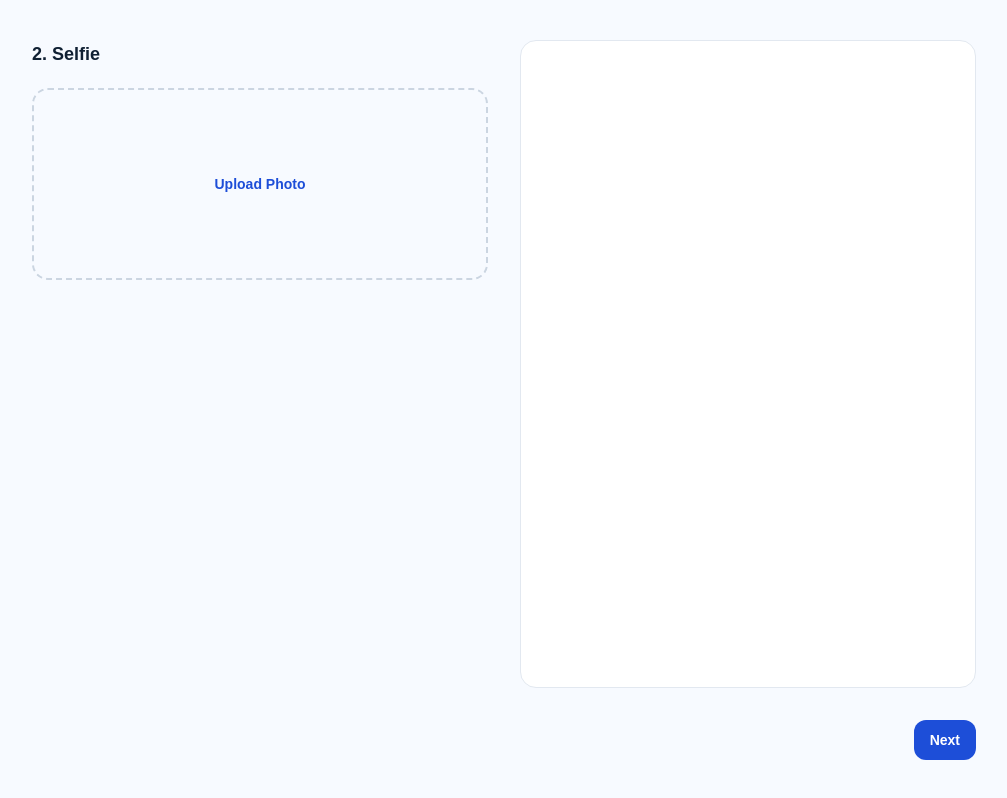
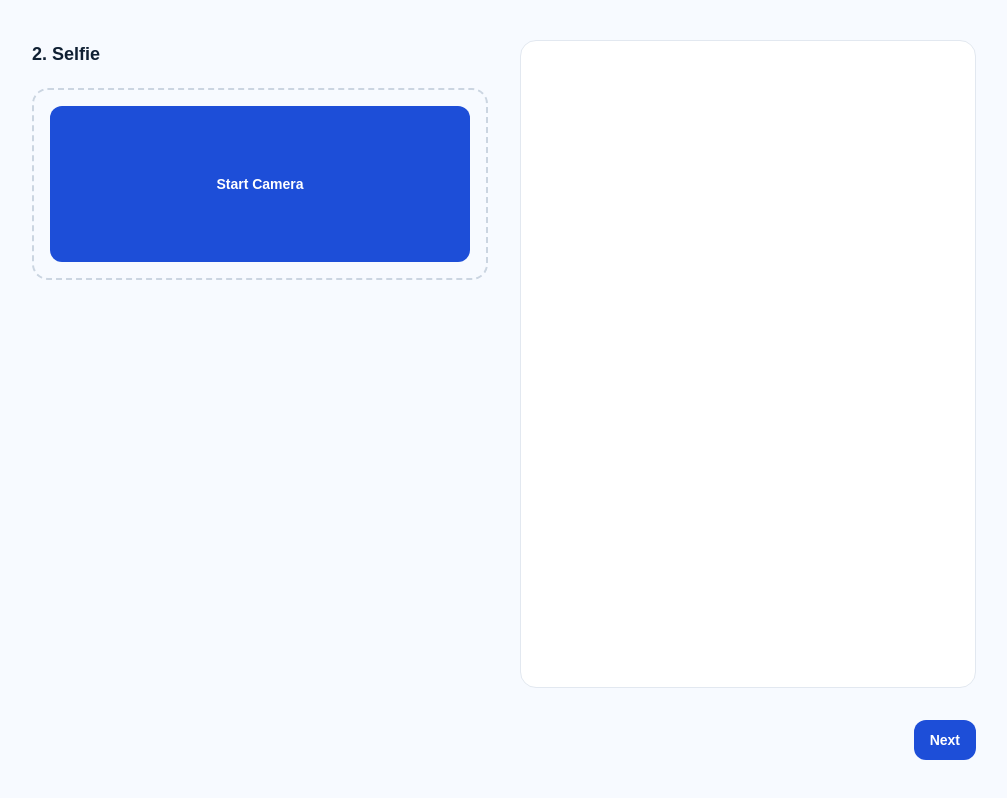
Before and after one commit to techsite39-byte/kyc, a Next.js app: page /selfie in a window 1280 px wide. Shown: the whole page, without its empty margins (136-1143 px from the left). Built offline with nearby package versions, Linux system fonts and the light colour scheme; no server answers.

Commit message:
Refine verification capture and pending result

```diff
--- a/components/customer-flow.tsx
+++ b/components/customer-flow.tsx
@@ -1,7 +1,7 @@
 "use client";
 
 import Link from "next/link";
-import { ChangeEvent, useEffect, useState } from "react";
+import { ChangeEvent, useEffect, useRef, useState } from "react";
 import { Button } from "@/components/ui";
 import { emptyCustomerFlow, readCustomerFlow, writeCustomerFlow, type CustomerFlowState } from "@/lib/customer-flow";
 
@@ -15,37 +15,69 @@ export function BasicInformation() {
     window.location.href = "/upload-proof";
   }
 
-  return <main className="grid min-h-screen place-items-center p-5"><form onSubmit={submit} className="grid w-full max-w-sm gap-5"><label className="grid gap-2 text-sm font-semibold">Name<input className="field" required value={flow.name} onChange={(event) => setFlow({ ...flow, name: event.target.value })} /></label><label className="grid gap-2 text-sm font-semibold">Year<input className="field" value={flow.year} onChange={(event) => setFlow({ ...flow, year: event.target.value })} /></label><label className="grid gap-2 text-sm font-semibold">Email<input className="field" type="email" value={flow.email} onChange={(event) => setFlow({ ...flow, email: event.target.value })} /></label><div className="flex items-center justify-between pt-2"><Link href="/upload-proof" className="text-sm font-semibold text-brand-600">Skip</Link><Button type="submit">Submit</Button></div></form></main>;
+  return <main className="grid min-h-screen place-items-center p-5"><form onSubmit={submit} className="grid w-full max-w-sm gap-5 rounded-2xl border border-slate-200 bg-white p-7 shadow-[0_16px_40px_rgba(15,35,65,.08)]"><label className="grid gap-2 text-sm font-semibold">Name<input className="field transition focus:border-brand-500 focus:ring-2 focus:ring-brand-100" required value={flow.name} onChange={(event) => setFlow({ ...flow, name: event.target.value })} /></label><label className="grid gap-2 text-sm font-semibold">Year<input className="field transition focus:border-brand-500 focus:ring-2 focus:ring-brand-100" value={flow.year} onChange={(event) => setFlow({ ...flow, year: event.target.value })} /></label><label className="grid gap-2 text-sm font-semibold">Email<input className="field transition focus:border-brand-500 focus:ring-2 focus:ring-brand-100" type="email" value={flow.email} onChange={(event) => setFlow({ ...flow, email: event.target.value })} /></label><div className="flex items-center justify-between pt-2"><Link href="/upload-proof" className="text-sm font-semibold text-brand-600">Skip</Link><Button type="submit">Submit</Button></div></form></main>;
 }
 
-function ImageInput({ capture, onChange }: { capture?: "environment" | "user"; onChange: (event: ChangeEvent<HTMLInputElement>) => void }) {
-  return <label className="grid min-h-48 cursor-pointer place-items-center rounded-2xl border-2 border-dashed border-slate-300 p-6 text-center text-sm font-semibold text-brand-600"><span>{capture === "user" ? "Upload Photo" : "Upload Image"}</span><input className="hidden" type="file" accept="image/*" capture={capture} onChange={onChange} /></label>;
+function ImageInput({ capture, multiple, onChange }: { capture?: "environment" | "user"; multiple?: boolean; onChange: (event: ChangeEvent<HTMLInputElement>) => void }) {
+  return <label className="grid min-h-48 cursor-pointer place-items-center rounded-2xl border-2 border-dashed border-slate-300 p-6 text-center text-sm font-semibold text-brand-600"><span>{capture === "user" ? "Upload Photo" : "Upload Image"}</span><input className="hidden" type="file" accept="image/*" capture={capture} multiple={multiple} onChange={onChange} /></label>;
 }
 
-function imageData(event: ChangeEvent<HTMLInputElement>, update: (image: string) => void) {
-  const file = event.target.files?.[0];
-  if (!file) return;
-  const reader = new FileReader();
-  reader.onload = () => update(String(reader.result));
-  reader.readAsDataURL(file);
+function imageData(event: ChangeEvent<HTMLInputElement>, update: (images: string[]) => void) {
+  const files = Array.from(event.target.files || []).slice(0, 2);
+  if (!files.length) return;
+  Promise.all(files.map((file) => new Promise<string>((resolve) => {
+    const reader = new FileReader();
+    reader.onload = () => resolve(String(reader.result));
+    reader.readAsDataURL(file);
+  }))).then(update);
 }
 
 export function UploadProof() {
   const [flow, setFlow] = useState<CustomerFlowState>(emptyCustomerFlow);
   useEffect(() => setFlow(readCustomerFlow()), []);
-  function updateProof(image: string) { const next = { ...flow, proofImage: image }; setFlow(next); writeCustomerFlow(next); }
-  return <main className="mx-auto flex min-h-screen max-w-5xl flex-col p-5 sm:p-10"><div className="grid flex-1 gap-8 lg:grid-cols-2"><section className="grid content-start gap-5"><div className="text-lg font-semibold">1. Upload Proof</div><div className="grid gap-3"><label className="grid cursor-pointer place-items-center rounded-xl border border-slate-200 bg-white p-4 text-sm font-semibold"><span>Scanning</span><input className="hidden" type="file" accept="image/*" capture="environment" onChange={(event) => imageData(event, updateProof)} /></label><ImageInput onChange={(event) => imageData(event, updateProof)} /></div></section><section className="grid min-h-64 place-items-center rounded-2xl border border-slate-200 bg-white p-5">{flow.proofImage && <img src={flow.proofImage} alt="" className="max-h-80 max-w-full object-contain" />}</section></div><div className="mt-8 flex justify-end"><Link href="/selfie"><Button>Next</Button></Link></div></main>;
+  function updateProof(images: string[]) { const next = { ...flow, proofFront: images[0] || flow.proofFront, proofBack: images[1] || flow.proofBack }; setFlow(next); writeCustomerFlow(next); }
+  return <main className="mx-auto flex min-h-screen max-w-5xl flex-col p-5 sm:p-10"><div className="grid flex-1 gap-8 lg:grid-cols-2"><section className="grid content-start gap-5"><div className="text-lg font-semibold">1. Upload Proof</div><div className="grid gap-3"><label className="grid cursor-pointer place-items-center rounded-xl border border-slate-200 bg-white p-4 text-sm font-semibold"><span>Scanning</span><input className="hidden" type="file" accept="image/*" capture="environment" onChange={(event) => imageData(event, updateProof)} /></label><ImageInput multiple onChange={(event) => imageData(event, updateProof)} /></div></section><section className="grid min-h-64 grid-cols-2 place-items-center gap-4 rounded-2xl border border-slate-200 bg-white p-5">{flow.proofFront && <img src={flow.proofFront} alt="" className="max-h-80 max-w-full object-contain" />}{flow.proofBack && <img src={flow.proofBack} alt="" className="max-h-80 max-w-full object-contain" />}</section></div><div className="mt-8 flex justify-end"><Link href="/selfie"><Button>Next</Button></Link></div></main>;
+}
+
+function CameraCapture({ onCapture }: { onCapture: (image: string) => void }) {
+  const videoRef = useRef<HTMLVideoElement>(null);
+  const streamRef = useRef<MediaStream | null>(null);
+  const [cameraReady, setCameraReady] = useState(false);
+
+  async function startCamera() {
+    const stream = await navigator.mediaDevices.getUserMedia({ video: { facingMode: "user" }, audio: false });
+    streamRef.current = stream;
+    if (videoRef.current) videoRef.current.srcObject = stream;
+    setCameraReady(true);
+  }
+
+  useEffect(() => {
+    startCamera().catch(() => setCameraReady(false));
+    return () => streamRef.current?.getTracks().forEach((track) => track.stop());
+  }, []);
+
+  function takePhoto() {
+    const video = videoRef.current;
+    if (!video?.videoWidth || !video.videoHeight) return;
+    const canvas = document.createElement("canvas");
+    canvas.width = video.videoWidth;
+    canvas.height = video.videoHeight;
+    canvas.getContext("2d")?.drawImage(video, 0, 0);
+    onCapture(canvas.toDataURL("image/jpeg", 0.9));
+    streamRef.current?.getTracks().forEach((track) => track.stop());
+    setCameraReady(false);
+  }
+
+  return <div className="grid min-h-48 gap-4 rounded-2xl border-2 border-dashed border-slate-300 p-4"><video ref={videoRef} autoPlay muted playsInline className={`min-h-40 w-full rounded-xl object-cover ${cameraReady ? "" : "hidden"}`} /><Button type="button" onClick={cameraReady ? takePhoto : () => startCamera().catch(() => setCameraReady(false))}>{cameraReady ? "Take Photo" : "Start Camera"}</Button></div>;
 }
 
 export function Selfie() {
   const [flow, setFlow] = useState<CustomerFlowState>(emptyCustomerFlow);
   useEffect(() => setFlow(readCustomerFlow()), []);
   function updateSelfie(image: string) { const next = { ...flow, selfieImage: image }; setFlow(next); writeCustomerFlow(next); }
-  return <main className="mx-auto flex min-h-screen max-w-5xl flex-col p-5 sm:p-10"><div className="grid flex-1 gap-8 lg:grid-cols-2"><section className="grid content-start gap-5"><div className="text-lg font-semibold">2. Selfie</div><ImageInput capture="user" onChange={(event) => imageData(event, updateSelfie)} /></section><section className="grid min-h-64 place-items-center rounded-2xl border border-slate-200 bg-white p-5">{flow.selfieImage && <img src={flow.selfieImage} alt="" className="max-h-80 max-w-full object-contain" />}</section></div><div className="mt-8 flex justify-end"><Link href="/result"><Button>Next</Button></Link></div></main>;
+  return <main className="mx-auto flex min-h-screen max-w-5xl flex-col p-5 sm:p-10"><div className="grid flex-1 gap-8 lg:grid-cols-2"><section className="grid content-start gap-5"><div className="text-lg font-semibold">2. Selfie</div><CameraCapture onCapture={updateSelfie} /></section><section className="grid min-h-64 place-items-center rounded-2xl border border-slate-200 bg-white p-5">{flow.selfieImage && <img src={flow.selfieImage} alt="" className="max-h-80 max-w-full object-contain" />}</section></div><div className="mt-8 flex justify-end"><Link href="/result"><Button>Next</Button></Link></div></main>;
 }
 
 export function Result() {
-  const [flow, setFlow] = useState<CustomerFlowState>(emptyCustomerFlow);
-  useEffect(() => setFlow(readCustomerFlow()), []);
-  return <main className="mx-auto flex min-h-screen max-w-5xl flex-col p-5 sm:p-10"><div className="grid flex-1 gap-8 lg:grid-cols-2"><section className="grid content-start gap-5 sm:grid-cols-2 lg:grid-cols-1">{flow.proofImage && <img src={flow.proofImage} alt="" className="max-h-64 w-full object-contain" />}{flow.selfieImage && <img src={flow.selfieImage} alt="" className="max-h-64 w-full object-contain" />}</section><section className="grid min-h-64 place-items-center gap-5 rounded-2xl border border-slate-200 bg-white p-5 sm:grid-cols-2">{flow.proofImage && <img src={flow.proofImage} alt="" className="max-h-80 max-w-full object-contain" />}{flow.selfieImage && <img src={flow.selfieImage} alt="" className="max-h-80 max-w-full object-contain" />}</section></div><div className="mt-8 flex justify-end"><Link href="/create-id"><Button>Next</Button></Link></div></main>;
+  return <main className="mx-auto flex min-h-screen max-w-5xl flex-col items-center p-5 sm:p-10"><section className="grid min-h-64 w-full max-w-xl flex-1 place-items-center rounded-2xl border border-slate-200 bg-white p-8 text-center"><div><div className="text-2xl font-semibold text-ink">All done</div><div className="mt-3 text-lg text-brand-600">Verification pending</div></div></section><div className="mt-8 flex w-full max-w-5xl justify-end"><Link href="/create-id"><Button>Next</Button></Link></div></main>;
 }
--- a/lib/customer-flow.ts
+++ b/lib/customer-flow.ts
@@ -1,12 +1,13 @@
-export type CustomerFlowState = { name: string; year: string; email: string; proofImage: string; selfieImage: string };
+export type CustomerFlowState = { name: string; year: string; email: string; proofFront: string; proofBack: string; selfieImage: string };
 
-export const emptyCustomerFlow: CustomerFlowState = { name: "", year: "", email: "", proofImage: "", selfieImage: "" };
+export const emptyCustomerFlow: CustomerFlowState = { name: "", year: "", email: "", proofFront: "", proofBack: "", selfieImage: "" };
 const storageKey = "customer-verification-flow";
 
 export function readCustomerFlow(): CustomerFlowState {
   if (typeof window === "undefined") return emptyCustomerFlow;
   try {
-    return { ...emptyCustomerFlow, ...JSON.parse(window.sessionStorage.getItem(storageKey) || "{}") };
+    const stored = JSON.parse(window.sessionStorage.getItem(storageKey) || "{}");
+    return { ...emptyCustomerFlow, ...stored, proofFront: stored.proofFront || stored.proofImage || "" };
   } catch {
     return emptyCustomerFlow;
   }
```
